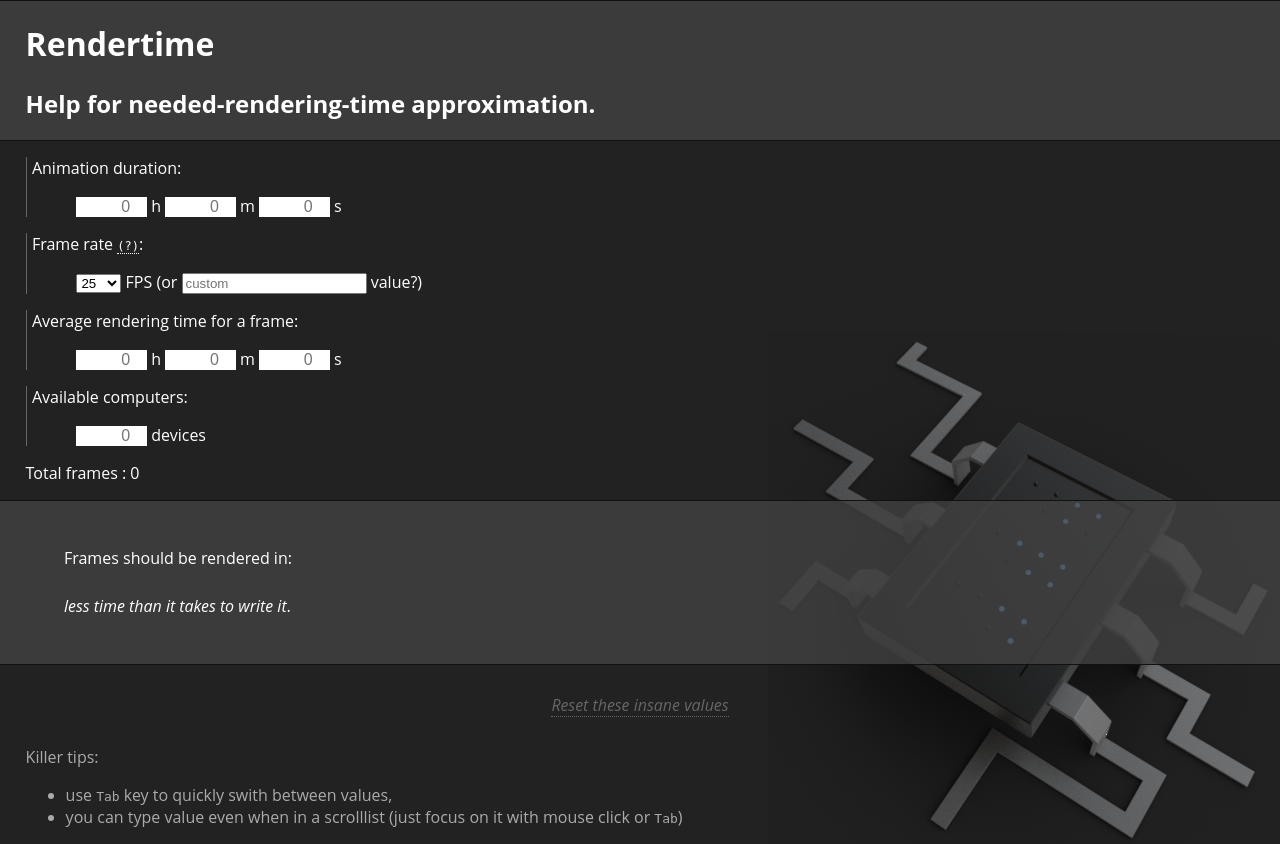
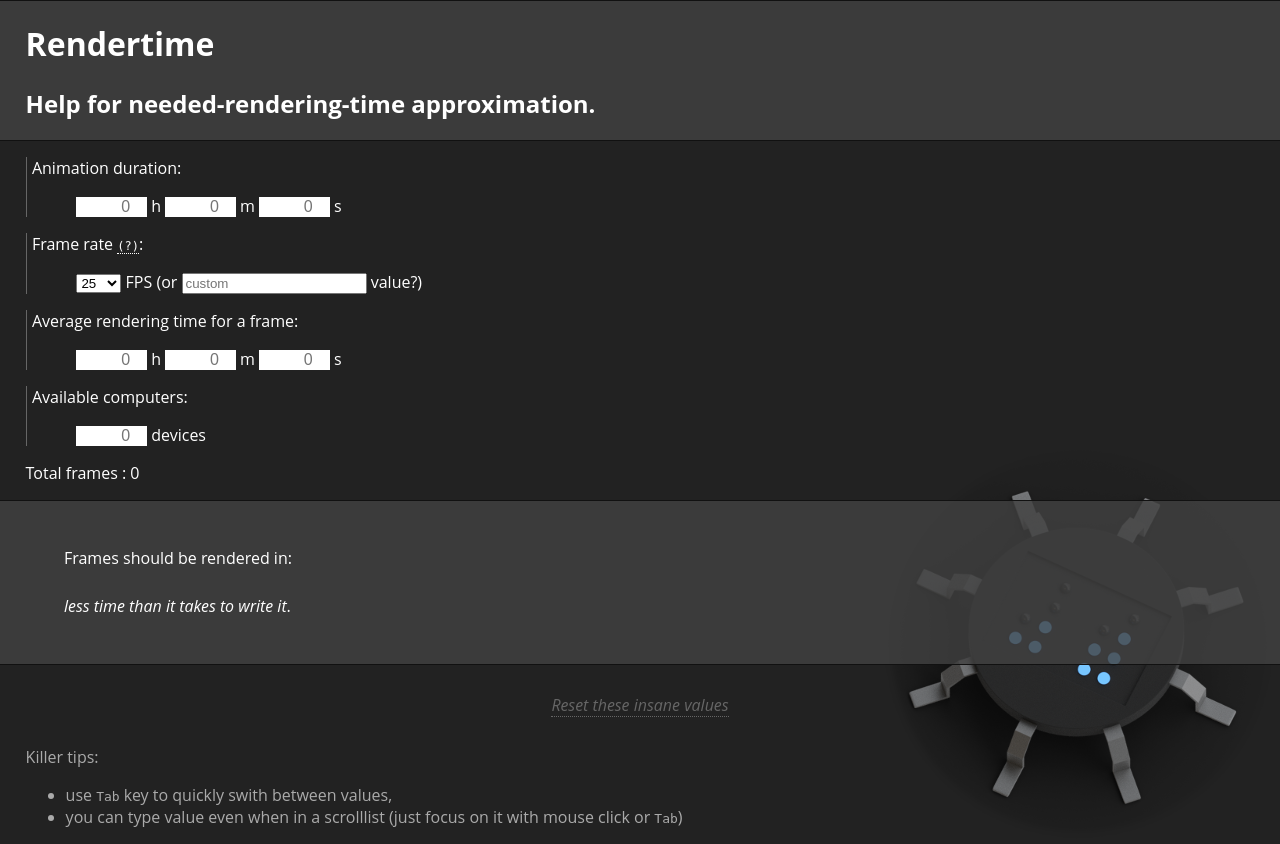
Before and after one commit to Vinc3r/rendertime, a PHP site: page /index.html in a window 1280 px wide. Run offline with PHP 8.4, Linux system fonts and the light colour scheme.

Commit message:
folder organization, new logo

```diff
--- a/rendertime.css
+++ b/css/rendertime.css
@@ -1,5 +1,5 @@
 body{
-    background: #222 url("sources/renderz/0002.png") no-repeat bottom right fixed;
+    background: #222 url("background.png") no-repeat bottom right fixed;
     color: #fff;
     font-family: "Open Sans", Tahoma, Arial, Sans-serif;
     margin: 0;
--- a/index.html
+++ b/index.html
@@ -2,8 +2,8 @@
 <html>
 <head>
     <meta http-equiv="Content-type" content="text/html; charset=UTF-8">
-    <link rel="shortcut icon" href="https://www.nothing-is-3d.com/tools/rendertime/favicon.gif">
-    <link rel="stylesheet" media="screen" href="rendertime.css" type="text/css">
+    <link rel="shortcut icon" href="css/favicon.gif">
+    <link rel="stylesheet" media="screen" href="css/rendertime.css" type="text/css">
 	<meta name="description" content="This tool help you to estimate the required time for your render." />
 </head>
 <body>
```
Also changed, not shown: _sources_/renderz/0001.png (added), _sources_/renderz/0002.png (added), css/background.png (added), css/favicon.gif (added), sources/renderz/0001.png (deleted), sources/renderz/0002.png (deleted), 9 other files.
